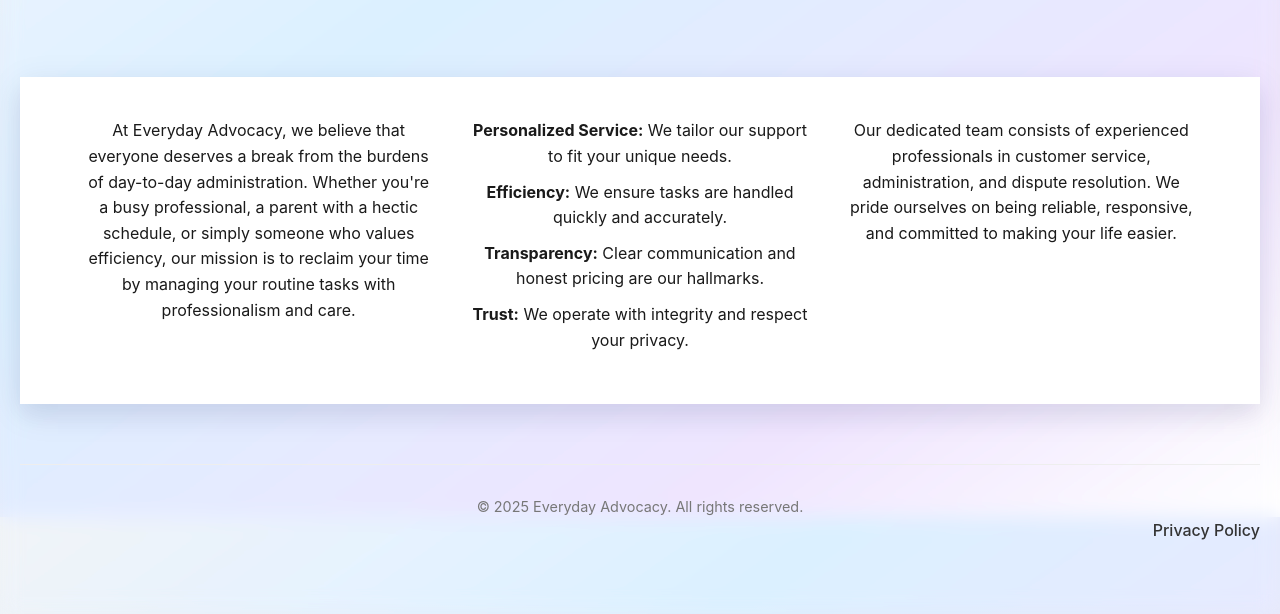
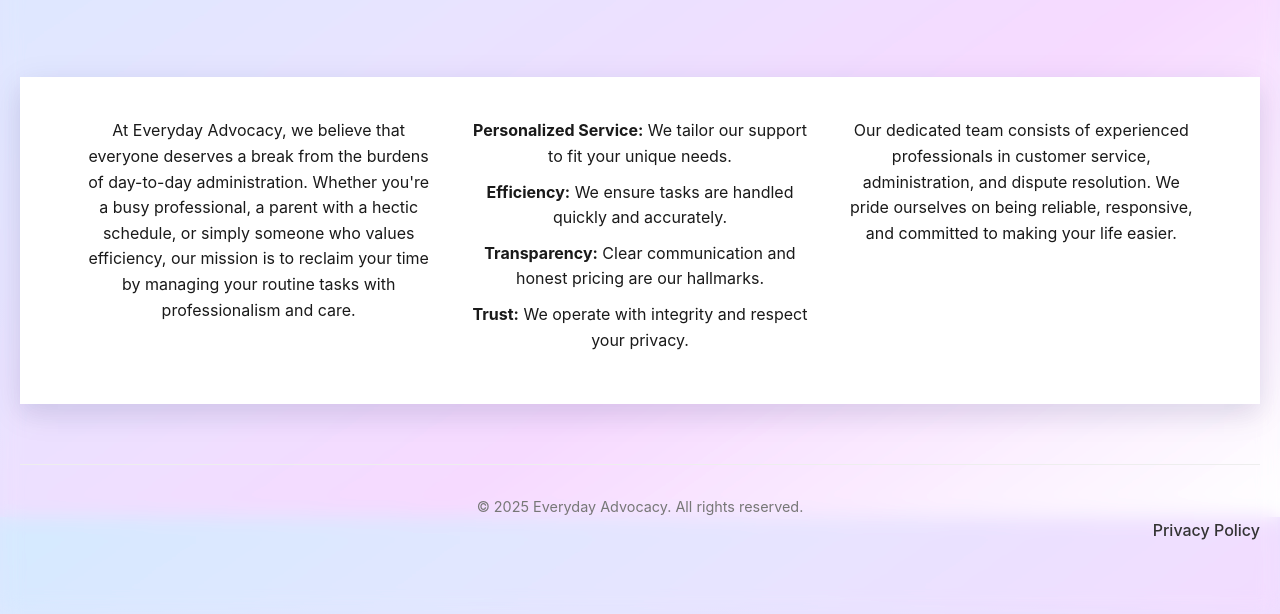
Before and after one commit to EliteArtists/EverydayAdvocacy, a plain HTML site: page about.html in a window 1280 px wide. Shown: the part 283-897 px from the top of the page. Drawn offline with Linux system fonts and the light colour scheme; a script that the page names is missing.

Commit message:
Update styles.css
Abckground gradient

```diff
--- a/styles.css
+++ b/styles.css
@@ -305,11 +305,11 @@ section p {
   text-align: center;
 }
 body {
-    background: linear-gradient(
+  background: linear-gradient(
     145deg,
-    #f2f4f6 0%,
-    #e1effd 35%,
-    #ede6f7 75%,
+    #dbe9ff 0%,
+    #e6e6ff 30%,
+    #f0ddff 65%,
     #ffffff 100%
   );
   background-attachment: fixed;
```
